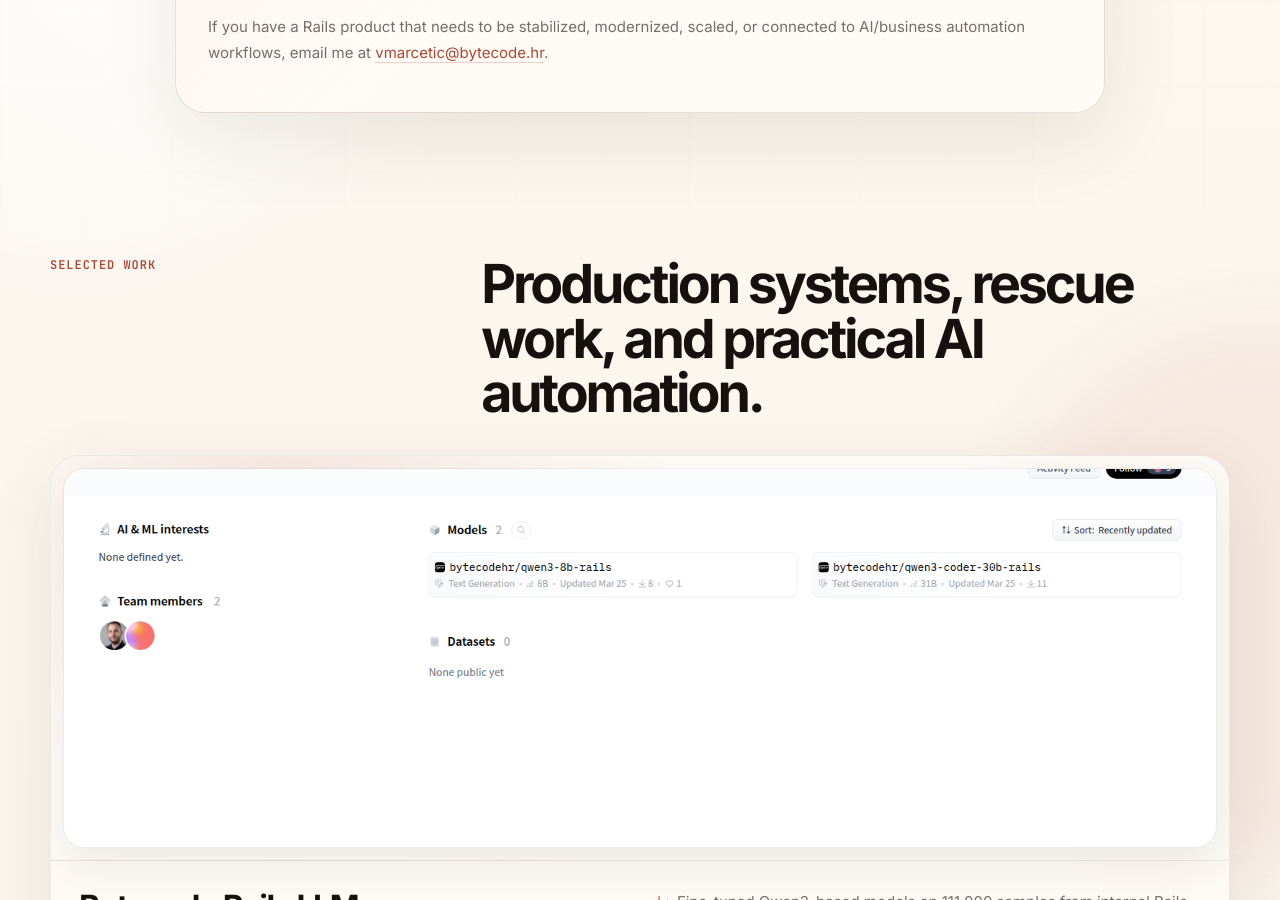
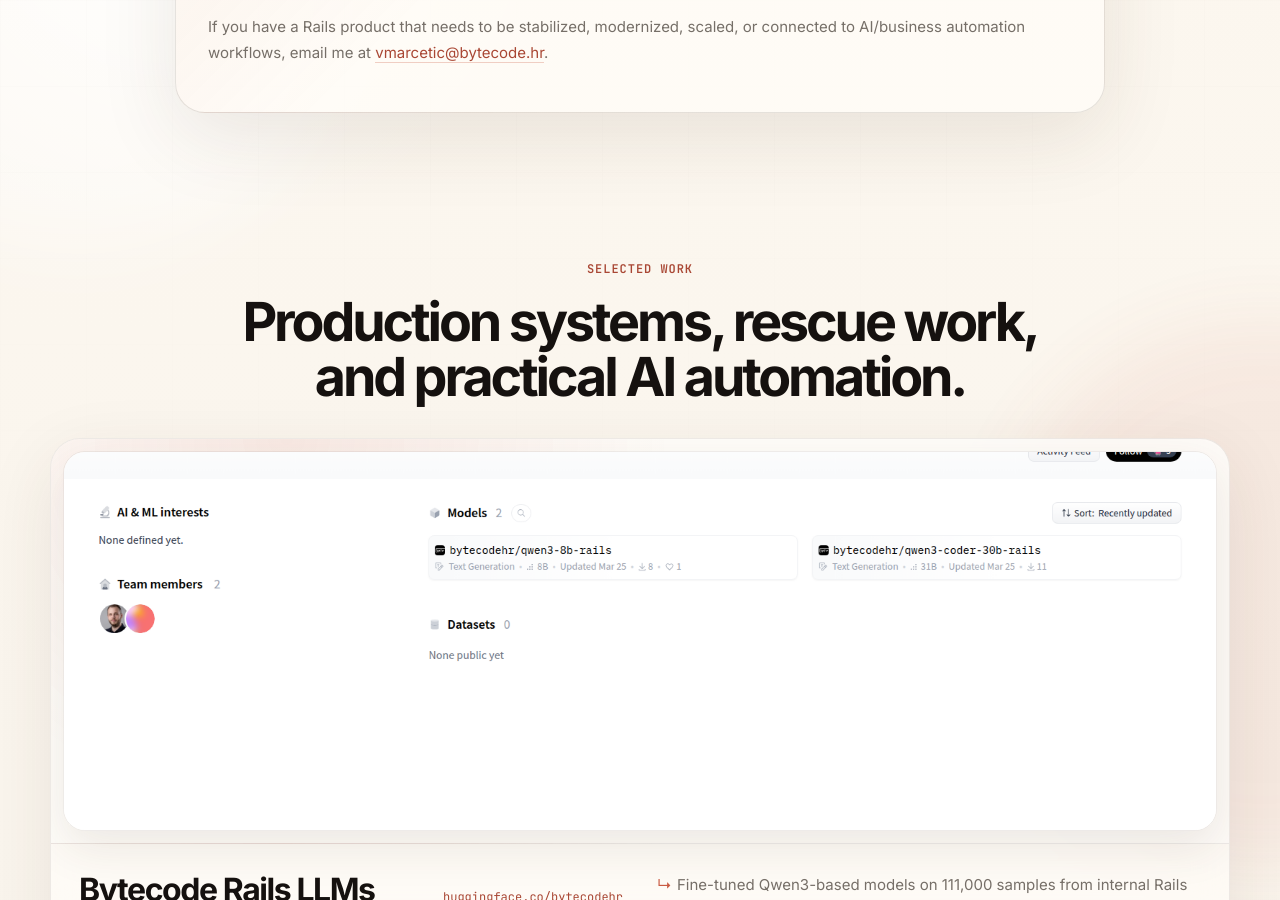
Before and after one commit to vmarcetic/vmarcetic.github.io, a Jekyll site: the page built from index.md, in a window 1280 px wide and 900 px high, scrolled down 1549 px. Built offline with Jekyll 4.4.1, drawn with Linux system fonts in a browser that asks for light colours.

Commit message:
Center selected work heading

```diff
--- a/_layouts/default.html
+++ b/_layouts/default.html
@@ -93,7 +93,7 @@
 
       {% if site.data.projects.size > 0 %}
       <section id="work" class="section-pad work-section">
-        <div class="section-heading">
+        <div class="section-heading compact centered">
           <p class="eyebrow">Selected Work</p>
           <h2>Production systems, rescue work, and practical AI automation.</h2>
         </div>
```
